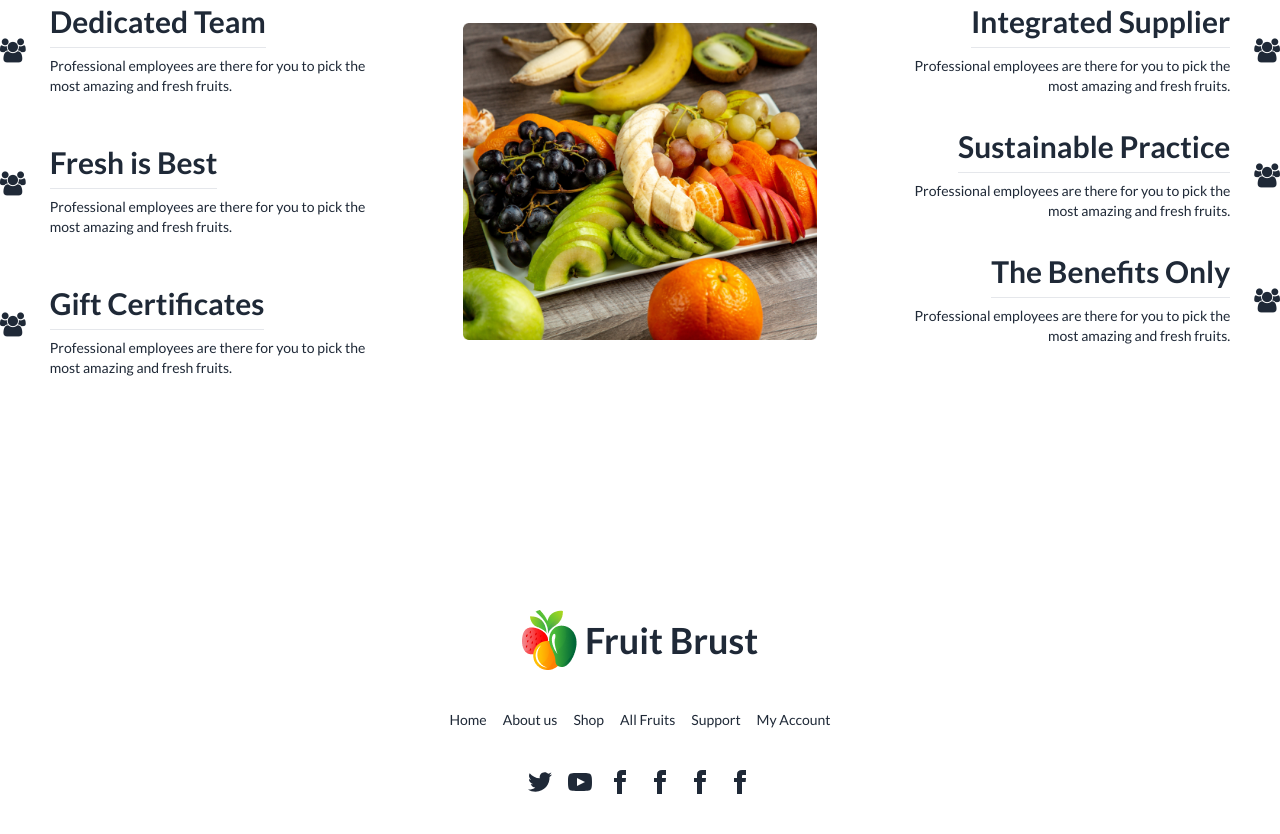
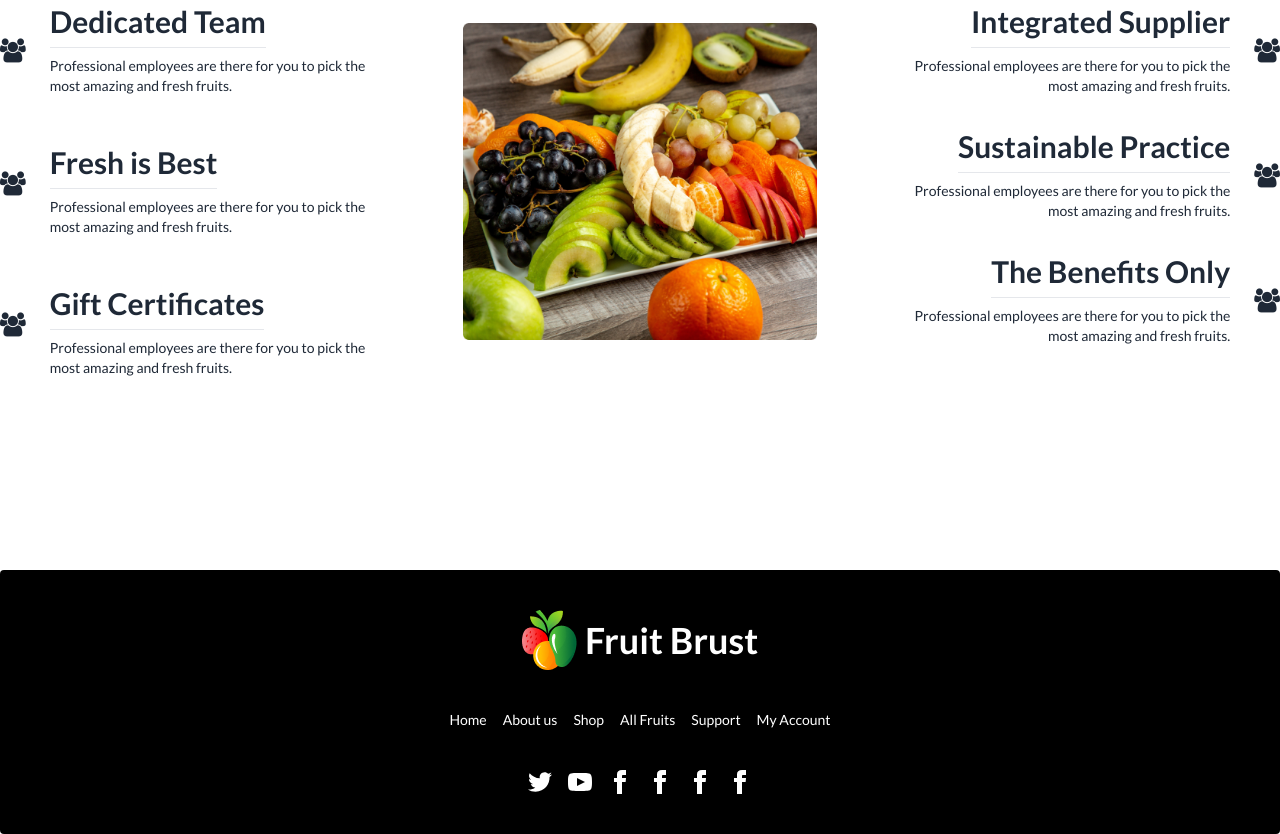
Before and after one commit to shahajalal-shawon/Fruit-Brust-Assaignment, a plain HTML site: page index.html in a window 1280 px wide. Shown: the part 2708-3542 px from the top of the page. Drawn offline with nearby package versions, Linux system fonts and the light colour scheme.

Commit message:
final submisition

```diff
--- a/index.html
+++ b/index.html
@@ -410,7 +410,7 @@
      </div>
     <!-- -----meet us section----- -->
     <section class="py-10 md:py-0">
-      <div class="hero container mx-auto md:h-[690px] background">
+      <div class="hero container mx-auto md:h-[690px]" style="background-image: url('/images/team.png')">
         <div class="hero-overlay bg-opacity-60"></div>
        <div class="flex flex-col justify-center items-center">
         <div class="hero-content text-center text-neutral-content">
@@ -564,13 +564,13 @@
 
 
     <!-- -----footer section -->
-    <footer class="footer footer-center p-10 bg-white text-base-content mt-40 rounded">
+    <footer class="footer footer-center p-10 bg-black text-base-content mt-40 rounded">
       <div class="flex">
         <img src="images/logo.png" alt="">
-        <h3 class="text-4xl font-bold">Fruit Brust</h3>
+        <h3 class="text-4xl font-bold text-white">Fruit Brust</h3>
       </div>
 
-      <div class="grid grid-flow-col gap-4">
+      <div class="grid grid-flow-col gap-4 text-white">
         <a class="link link-hover">Home</a>
         <a class="link link-hover">About us</a>
         <a class="link link-hover">Shop</a>
@@ -579,7 +579,7 @@
         <a class="link link-hover">My Account</a>
       </div>
       <div>
-        <div class="grid grid-flow-col  gap-4">
+        <div class="grid grid-flow-col text-white  gap-4">
           <a><svg xmlns="http://www.w3.org/2000/svg" width="24" height="24" viewBox="0 0 24 24" class="fill-current"><path d="M24 4.557c-.883.392-1.832.656-2.828.775 1.017-.609 1.798-1.574 2.165-2.724-.951.564-2.005.974-3.127 1.195-.897-.957-2.178-1.555-3.594-1.555-3.179 0-5.515 2.966-4.797 6.045-4.091-.205-7.719-2.165-10.148-5.144-1.29 2.213-.669 5.108 1.523 6.574-.806-.026-1.566-.247-2.229-.616-.054 2.281 1.581 4.415 3.949 4.89-.693.188-1.452.232-2.224.084.626 1.956 2.444 3.379 4.6 3.419-2.07 1.623-4.678 2.348-7.29 2.04 2.179 1.397 4.768 2.212 7.548 2.212 9.142 0 14.307-7.721 13.995-14.646.962-.695 1.797-1.562 2.457-2.549z"></path></svg></a>
           <a><svg xmlns="http://www.w3.org/2000/svg" width="24" height="24" viewBox="0 0 24 24" class="fill-current"><path d="M19.615 3.184c-3.604-.246-11.631-.245-15.23 0-3.897.266-4.356 2.62-4.385 8.816.029 6.185.484 8.549 4.385 8.816 3.6.245 11.626.246 15.23 0 3.897-.266 4.356-2.62 4.385-8.816-.029-6.185-.484-8.549-4.385-8.816zm-10.615 12.816v-8l8 3.993-8 4.007z"></path></svg></a>
           <a><svg xmlns="http://www.w3.org/2000/svg" width="24" height="24" viewBox="0 0 24 24" class="fill-current"><path d="M9 8h-3v4h3v12h5v-12h3.642l.358-4h-4v-1.667c0-.955.192-1.333 1.115-1.333h2.885v-5h-3.808c-3.596 0-5.192 1.583-5.192 4.615v3.385z"></path></svg></a>
```
